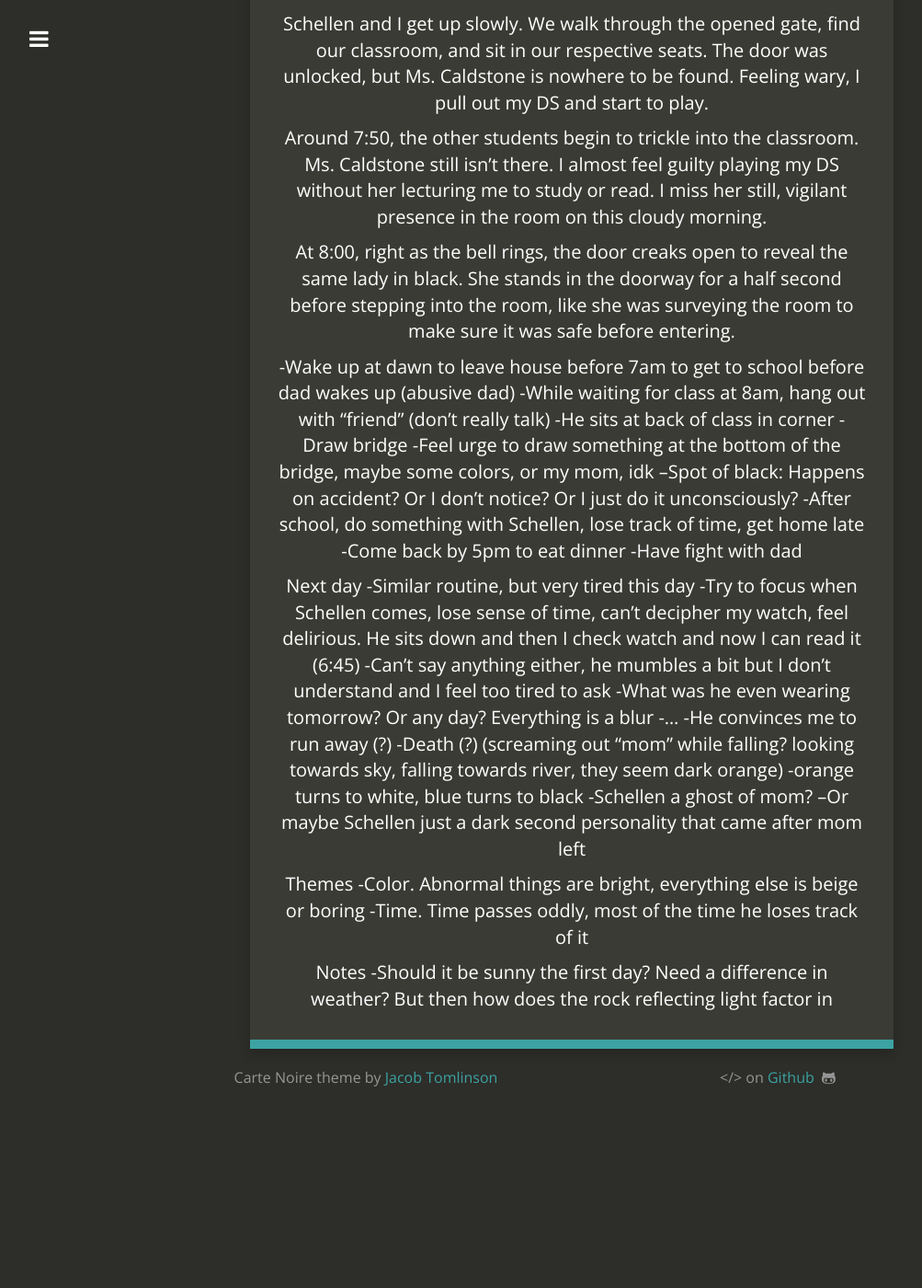
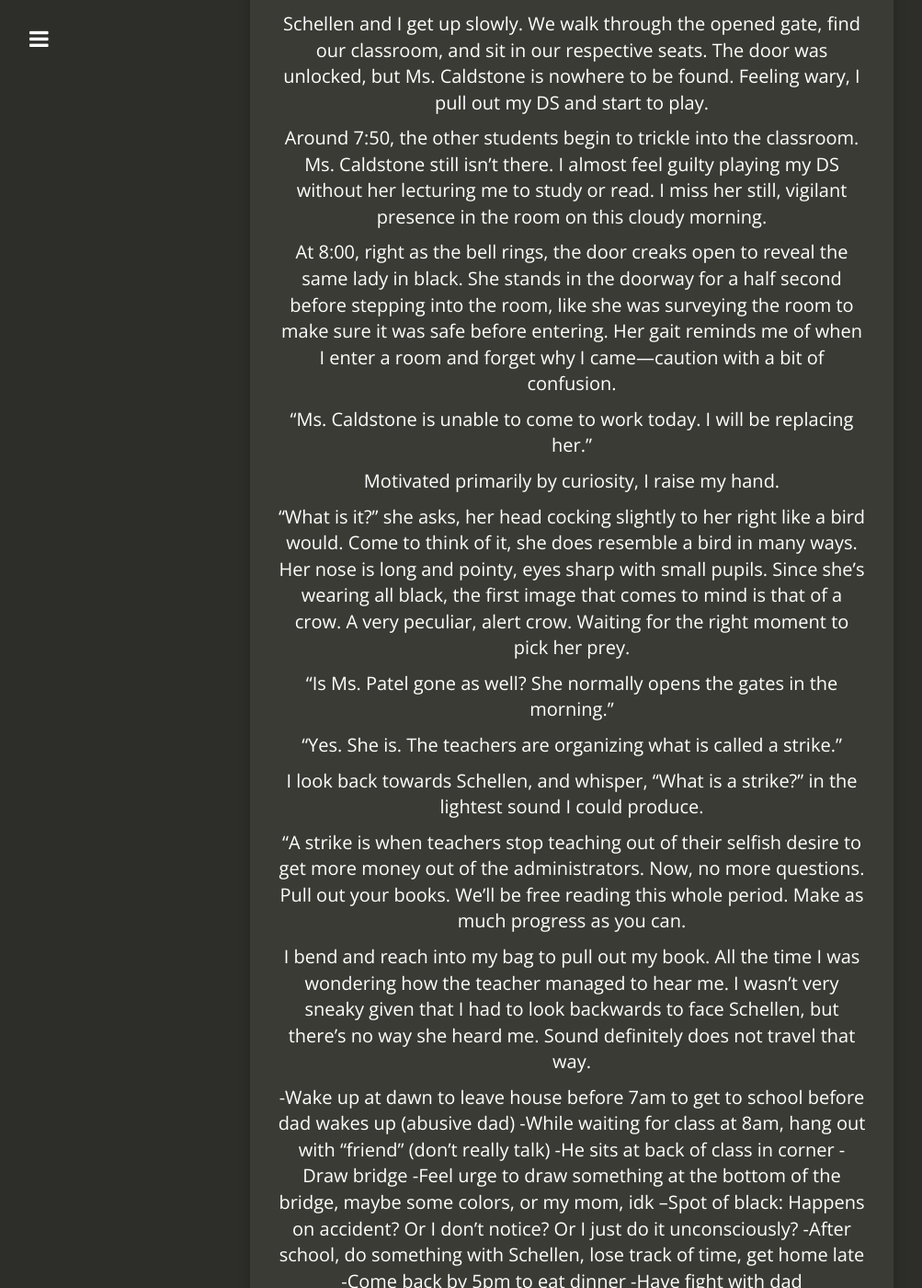
Before and after one commit to jacobtomlinson/carte-noire, a Jekyll site: the page built from drafts/untitled.md, in a window 1280 px wide and 1400 px high, scrolled down 10485 px. Shown: the whole window at 92% size, without its empty margins (18-1021 px from the left). Built offline with Jekyll 4.4.1, drawn with Linux system fonts in a browser that asks for light colours; nearby versions of some CDN libraries; our own code applies the rules of GitHub Pages for plain Markdown files; before the commit the page ends 11688 px from its top, so only the background shows below that; some of the changed text lies outside the part shown.

Commit message:
Sub teacher intro, untitled short story.

```diff
--- a/drafts/untitled.md
+++ b/drafts/untitled.md
@@ -120,7 +120,23 @@ Schellen and I get up slowly. We walk through the opened gate, find our classroo
 
 Around 7:50, the other students begin to trickle into the classroom. Ms. Caldstone still isn't there. I almost feel guilty playing my DS without her lecturing me to study or read. I miss her still, vigilant presence in the room on this cloudy morning.
 
-At 8:00, right as the bell rings, the door creaks open to reveal the same lady in black. She stands in the doorway for a half second before stepping into the room, like she was surveying the room to make sure it was safe before entering.
+At 8:00, right as the bell rings, the door creaks open to reveal the same lady in black. She stands in the doorway for a half second before stepping into the room, like she was surveying the room to make sure it was safe before entering. Her gait reminds me of when I enter a room and forget why I came—caution with a bit of confusion.
+
+"Ms. Caldstone is unable to come to work today. I will be replacing her."
+
+Motivated primarily by curiosity, I raise my hand.
+
+"What is it?" she asks, her head cocking slightly to her right like a bird would. Come to think of it, she does resemble a bird in many ways. Her nose is long and pointy, eyes sharp with small pupils. Since she's wearing all black, the first image that comes to mind is that of a crow. A very peculiar, alert crow. Waiting for the right moment to pick her prey.
+
+"Is Ms. Patel gone as well? She normally opens the gates in the morning."
+
+"Yes. She is. The teachers are organizing what is called a strike."
+
+I look back towards Schellen, and whisper, "What is a strike?" in the lightest sound I could produce.
+
+"A strike is when teachers stop teaching out of their selfish desire to get more money out of the administrators. Now, no more questions. Pull out your books. We'll be free reading this whole period. Make as much progress as you can.
+
+I bend and reach into my bag to pull out my book. All the time I was wondering how the teacher managed to hear me. I wasn't very sneaky given that I had to look backwards to face Schellen, but there's no way she heard me. Sound definitely does not travel that way.
 
 -Wake up at dawn to leave house before 7am to get to school before dad wakes up (abusive dad)
 -While waiting for class at 8am, hang out with "friend" (don't really talk)
```
Also changed, not shown: other parts of drafts/untitled.md (+1 -1 lines).
